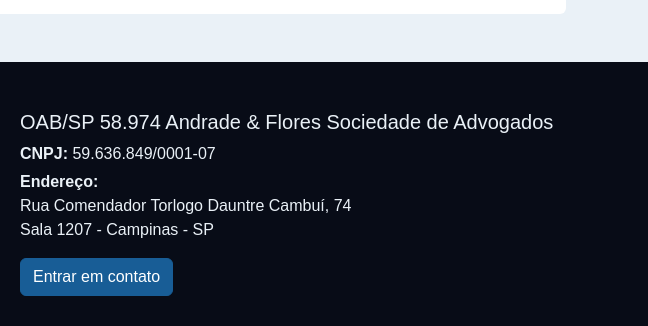
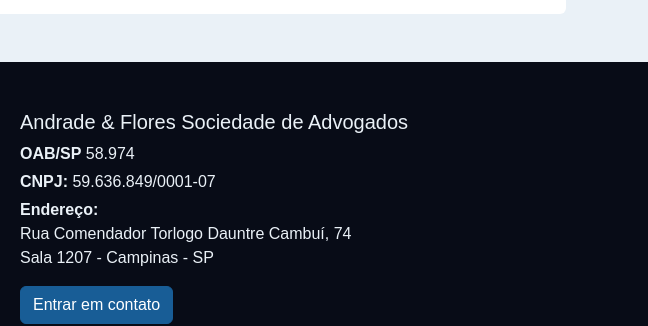
Before and after one commit to brunamichelecr/website_andradeeflores, a plain HTML site: page index.html in a window 1280 px wide. Shown: the part 1235-1561 px from the top of the page, 632-1280 px from the left. Drawn offline with nearby package versions, Linux system fonts and the light colour scheme.

Commit message:
Site: favicon, navbar logo, icons and footer OAB updates

```diff
--- a/assets/components/footer.html
+++ b/assets/components/footer.html
@@ -7,7 +7,8 @@
         </div>
       </div>
       <div class="col-md-6">
-        <h5>OAB/SP 58.974 Andrade & Flores Sociedade de Advogados</h5>
+        <h5>Andrade & Flores Sociedade de Advogados</h5>
+        <p class="mb-1"><strong>OAB/SP</strong> 58.974</p>
         <p class="mb-1"><strong>CNPJ:</strong> 59.636.849/0001-07</p>
         <p class="mb-3"><strong>Endereço:</strong><br>Rua Comendador Torlogo Dauntre Cambuí, 74<br>Sala 1207 - Campinas - SP</p>
         <a href="contato.html" class="btn btn-primary">Entrar em contato</a>
--- a/assets/js/components.js
+++ b/assets/js/components.js
@@ -75,6 +75,7 @@ document.addEventListener('DOMContentLoaded', function () {
       </div>
       <div class="col-md-6">
         <h5>Andrade & Flores Sociedade de Advogados</h5>
+        <p class="mb-1"><strong>OAB/SP</strong> 58.974</p>
         <p class="mb-1"><strong>CNPJ:</strong> 59.636.849/0001-07</p>
         <p class="mb-3"><strong>Endereço:</strong><br>Rua Comendador Torlogo Dauntre Cambuí, 74<br>Sala 1207 - Campinas - SP</p>
         <a href="contato.html" class="btn btn-primary">Entrar em contato</a>
@@ -82,7 +83,7 @@ document.addEventListener('DOMContentLoaded', function () {
     </div>
   </div>
   <div class="developer-credit bg-black text-center py-2 mt-4">
-    <small>Desenvolvido por <a href="https://github.com/brunamichelecr" target="_blank" class="text-light">Bruna Ribeiro</a></small>
+    <small>©2025 Desenvolvido por <a href="https://github.com/brunamichelecr" target="_blank" rel="noopener noreferrer" class="text-light">Bruna Ribeiro</a>. Todos os direitos reservados.</small>
   </div>
 </footer>
   `;
```
